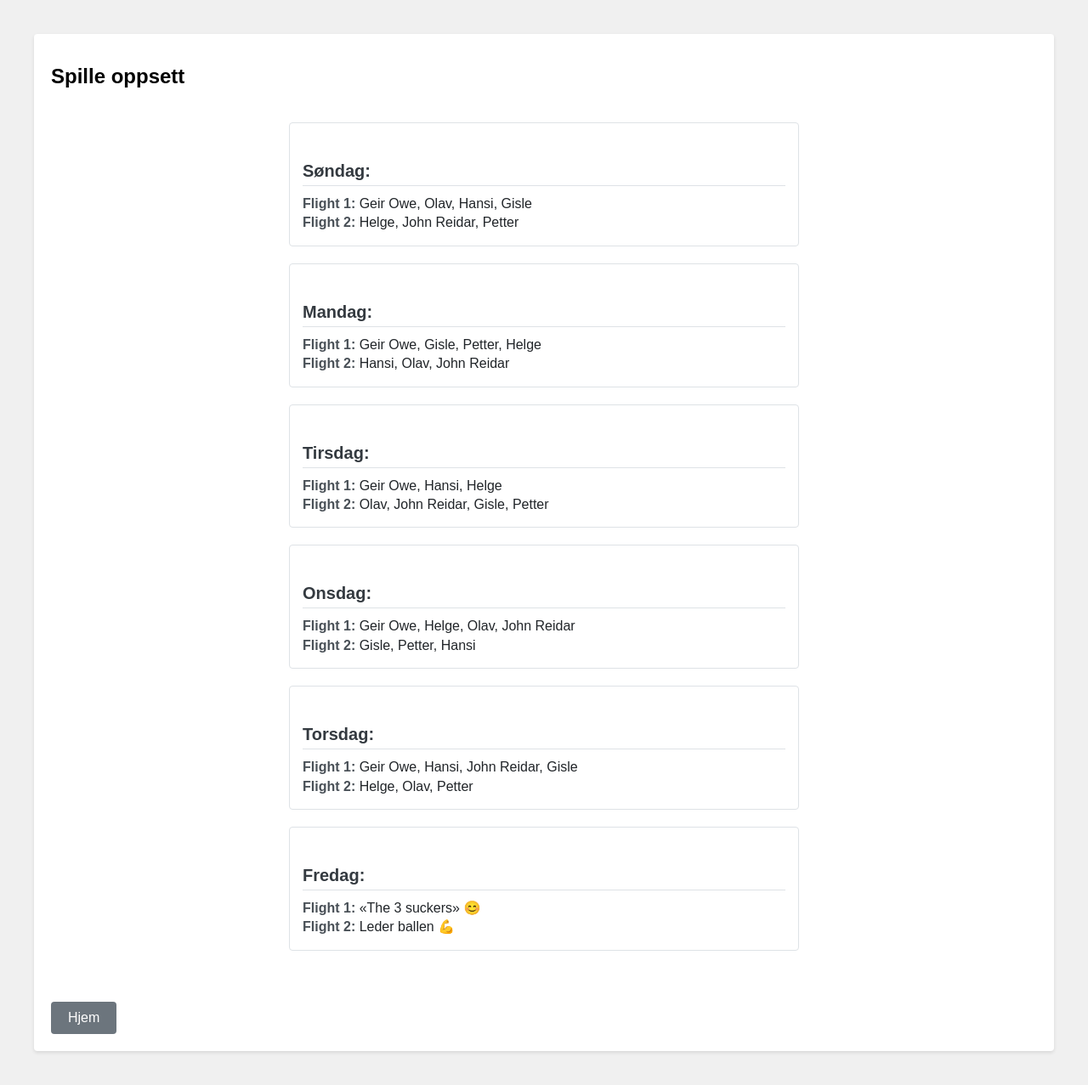
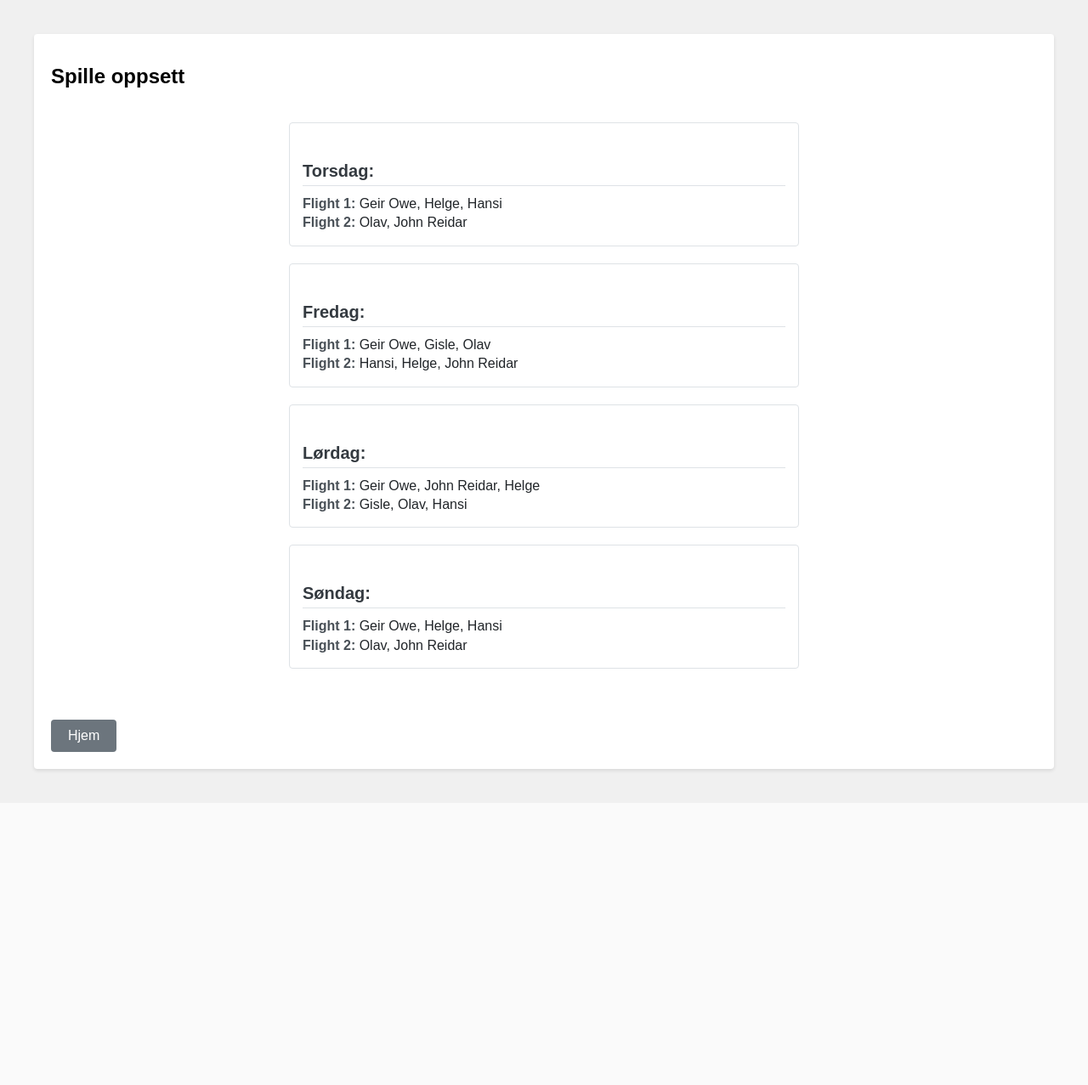
Before and after one commit to GeirOwe/golf, a Flask app: page /flights in a window 1280 px wide. Shown: the whole page at 85% size. After the commit the page ends 910 px from the top, so only its background shows below. Run offline with Flask 3, Linux system fonts and the light colour scheme.

Commit message:
Refactor dress code and flight setup for clarity; add score reset functionality and improve UI elements

```diff
--- a/app.py
+++ b/app.py
@@ -78,7 +78,7 @@ def list_players():
 
 @app.route("/player/<int:player_id>/delete", methods=["POST"])
 def delete_player(player_id):
-    """Delete a player by ID."""
+    """Delete a player."""
     player = Player.get_by_id(player_id)
     if player:
         player.delete()
@@ -136,7 +136,7 @@ def add_round():
 
 @app.route("/round/<int:round_id>/delete", methods=["POST"])
 def delete_round(round_id):
-    """Delete a round by ID."""
+    """Delete a round."""
     round = Round.get_by_id(round_id)
     if round:
         round.delete()
@@ -222,6 +222,16 @@ def list_scores():
 
     return render_template("list_scores.html", player_scores=player_scores)
 
+@app.route("/scores/reset", methods=["POST"])
+def reset_scores():
+    """Delete all registered scores."""
+    try:
+        RoundScore.query.delete()
+        db.session.commit()
+        return redirect(url_for("list_scores", message="Alle scorer er slettet"))
+    except Exception as e:
+        return redirect(url_for("list_scores", error=f"Kunne ikke slette scorer: {str(e)}"))
+
 @app.route("/admin/db/reset", methods=["POST"])
 def reset_database():
     """Reset and reinitialize the database."""
--- a/templates/base.html
+++ b/templates/base.html
@@ -3,7 +3,7 @@
 <head>
     <meta charset="UTF-8">
     <meta name="viewport" content="width=device-width, initial-scale=1.0">
-    <title>{% block title %}{% endblock %} - Alicante 2025</title>
+    <title>{% block title %}{% endblock %} - Søgne vår 2025</title>
     <style>
         /* Move styles to separate CSS file if they grow larger */
         :root {
@@ -219,12 +219,14 @@
         }
 
         .btn-delete {
-            background-color: var(--danger-color);
+            background-color: #dc3545;
             color: white;
             padding: 5px 10px;
             border: none;
             border-radius: 4px;
             cursor: pointer;
+            font-size: 14px;
+            margin-left: 5px;
         }
 
         .btn-delete:hover {
@@ -418,6 +420,13 @@
             line-height: 1.5;
             font-size: 16px;
         }
+
+        .action-buttons {
+            margin-top: 20px;
+            display: flex;
+            gap: 10px;
+            align-items: center;
+        }
     </style>
 </head>
 <body>
--- a/templates/flight_setup.html
+++ b/templates/flight_setup.html
@@ -8,38 +8,26 @@
     <div class="flight-setup">
 
         <div class="day-group">
-            <h2>Søndag:</h2>
-            <p><strong>Flight 1:</strong> Geir Owe, Olav, Hansi, Gisle</p>
-            <p><strong>Flight 2:</strong> Helge, John Reidar, Petter</p>
+            <h2>Torsdag:</h2>
+            <p><strong>Flight 1:</strong> Geir Owe, Helge, Hansi</p>
+            <p><strong>Flight 2:</strong> Olav, John Reidar</p>
         </div>
         <div class="day-group">
-            <h2>Mandag:</h2>
-            <p><strong>Flight 1:</strong> Geir Owe, Gisle, Petter, Helge</p>
-            <p><strong>Flight 2:</strong> Hansi, Olav, John Reidar</p>
+            <h2>Fredag:</h2>
+            <p><strong>Flight 1:</strong> Geir Owe, Gisle, Olav</p>
+            <p><strong>Flight 2:</strong> Hansi, Helge, John Reidar</p>
         </div>
 
         <div class="day-group">
-            <h2>Tirsdag:</h2>
-            <p><strong>Flight 1:</strong> Geir Owe, Hansi, Helge</p>
-            <p><strong>Flight 2:</strong> Olav, John Reidar, Gisle, Petter</p>
+            <h2>Lørdag:</h2>
+            <p><strong>Flight 1:</strong> Geir Owe, John Reidar, Helge</p>
+            <p><strong>Flight 2:</strong> Gisle, Olav, Hansi</p>
         </div>
 
         <div class="day-group">
-            <h2>Onsdag:</h2>
-            <p><strong>Flight 1:</strong> Geir Owe, Helge, Olav, John Reidar</p>
-            <p><strong>Flight 2:</strong> Gisle, Petter, Hansi</p>
-        </div>
-
-        <div class="day-group">
-            <h2>Torsdag:</h2>
-            <p><strong>Flight 1:</strong> Geir Owe, Hansi, John Reidar, Gisle</p>
-            <p><strong>Flight 2:</strong> Helge, Olav, Petter</p>
-        </div>
-
-        <div class="day-group">
-            <h2>Fredag:</h2>
-            <p><strong>Flight 1:</strong> «The 3 suckers» 😊</p>
-            <p><strong>Flight 2:</strong> Leder ballen 💪</p>
+            <h2>Søndag:</h2>
+            <p><strong>Flight 1:</strong> Geir Owe, Helge, Hansi</p>
+            <p><strong>Flight 2:</strong> Olav, John Reidar</p>
         </div>
     </div>
 
--- a/templates/home.html
+++ b/templates/home.html
@@ -3,7 +3,7 @@
 {% block title %}Hjem{% endblock %}
 
 {% block content %}
-    <h1>Alicante Invitational 2025</h1>
+    <h1>Søgne Vår 2025</h1>
 
     {% if error %}
         <div class="error-message">{{ error }}</div>
--- a/templates/list_players.html
+++ b/templates/list_players.html
@@ -18,14 +18,14 @@
             <tr>
                 <td>{{ player.name }}</td>
                 <td>{{ player.handicap }}</td>
-                <td>
+                <td class="actions-column">
                     <a href="{{ url_for('update_player', player_id=player.id) }}"
                        class="btn-update">Endre</a>
                     <form method="POST"
                           action="{{ url_for('delete_player', player_id=player.id) }}"
                           style="display: inline;"
                           onsubmit="return confirm('Er du sikker på at du vil slette denne spilleren?');">
-
+                        <button type="submit" class="btn-delete">Slett</button>
                     </form>
                 </td>
             </tr>
--- a/templates/list_rounds.html
+++ b/templates/list_rounds.html
@@ -25,12 +25,11 @@
                 <td class="actions-column">
                     <a href="{{ url_for('manage_scores', round_id=round.id) }}"
                        class="btn-score">Score</a>
-
                     <form method="POST"
                           action="{{ url_for('delete_round', round_id=round.id) }}"
                           style="display: inline;"
                           onsubmit="return confirm('Er du sikker på at du vil slette denne runden?');">
-
+                        <button type="submit" class="btn-delete">Slett</button>
                     </form>
                 </td>
             </tr>
```
Also changed, not shown: templates/dress_code.html (+2 -28 lines), templates/list_scores.html (+19 -1 lines).
